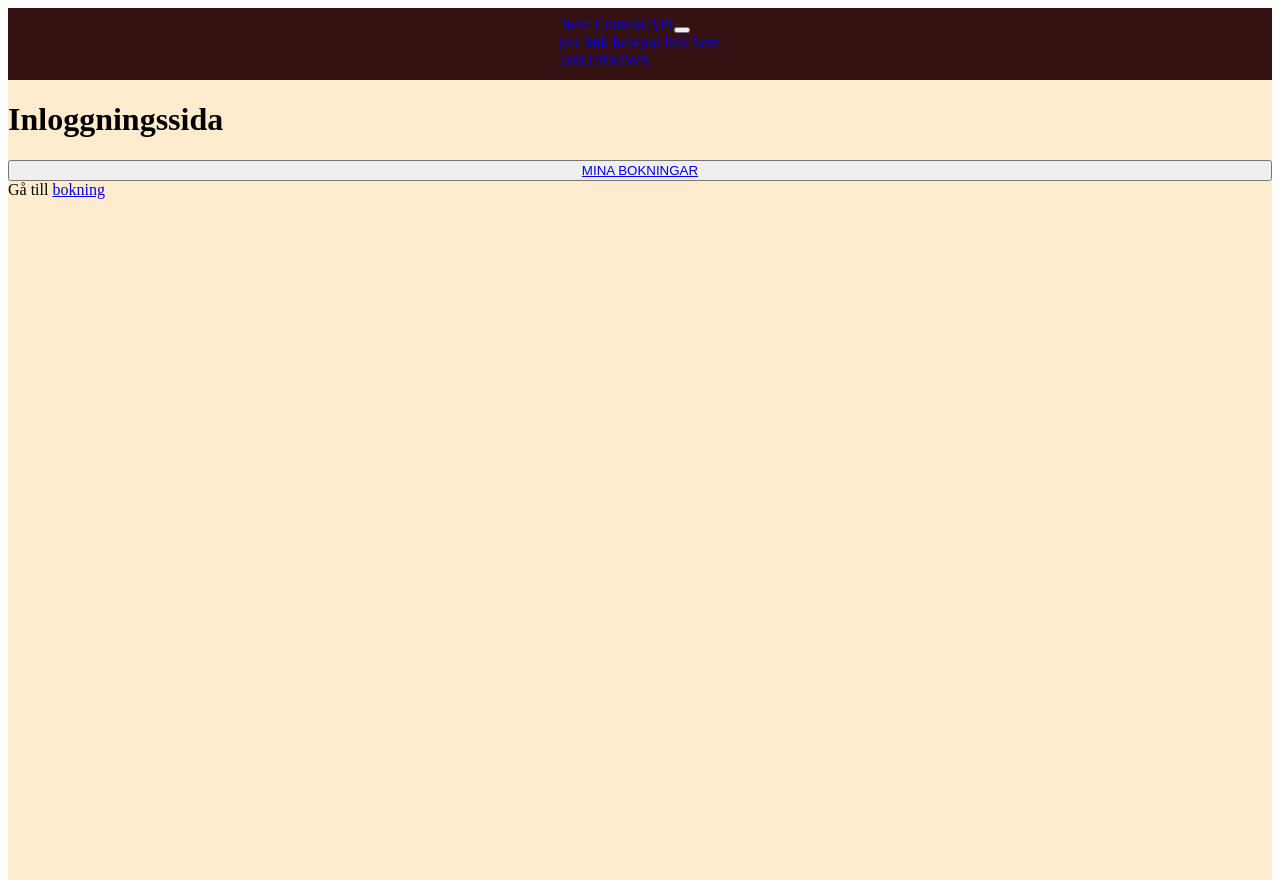
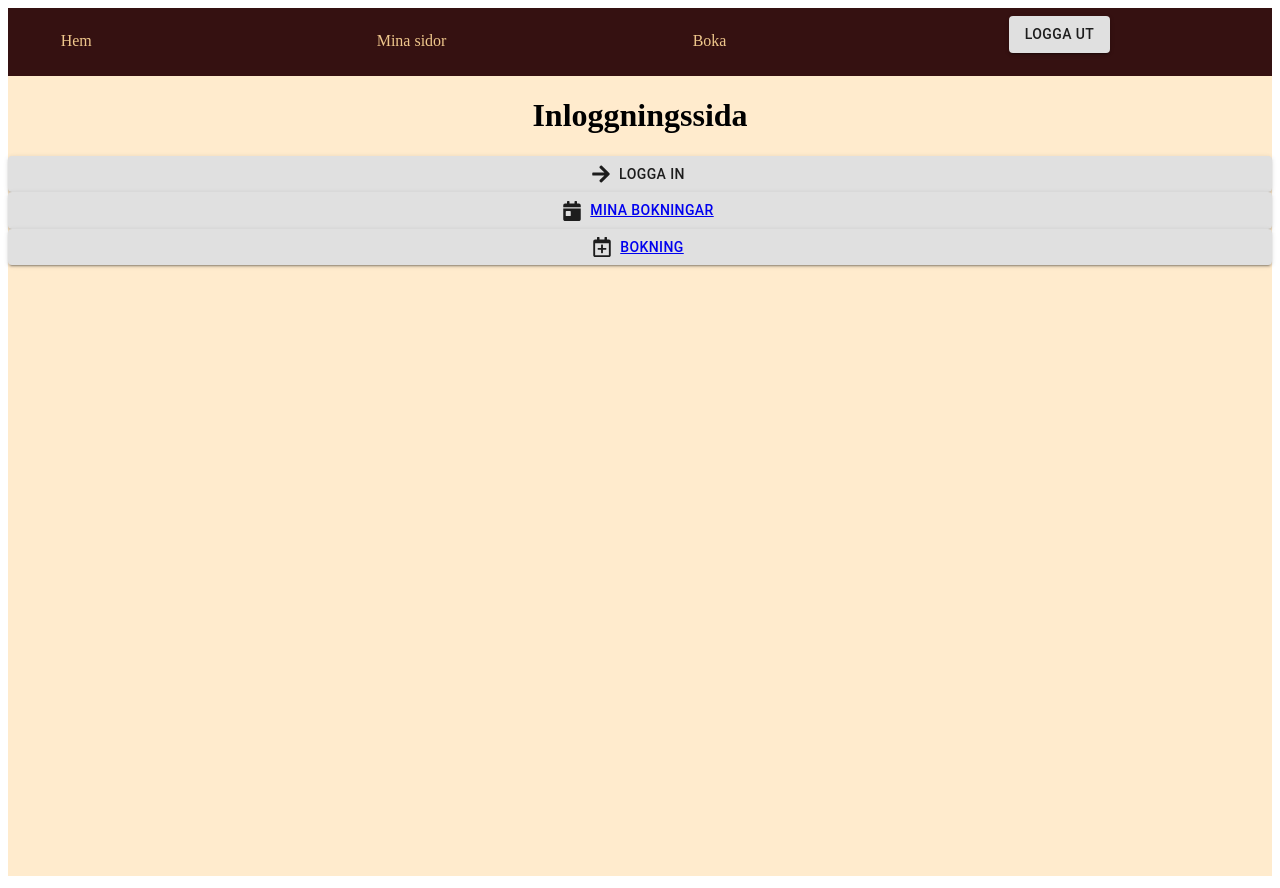
Before and after one commit to isthisthereallife/schoolproject-with-SpringBoot-NextJS, a Next.js app in the folder frontend/: page / in a window 1280 px wide. Built offline with nearby package versions, Linux system fonts and the light colour scheme.

Commit message:
Navbar & mybookings fix

```diff
--- a/frontend/components/context/ActiveUserProvider.jsx
+++ b/frontend/components/context/ActiveUserProvider.jsx
@@ -1,31 +1,25 @@
 import { React, createContext, useReducer } from 'react'
-import { activeUserReducer } from '../../lib/reducers/activeUserReducer'
+import { userReducer } from '../../lib/reducers/activeUserReducer'
 import PropTypes from 'prop-types'
 
 
 // provider provides a context for the user
-export const ActiveUserContext = createContext({
-  userId: 666,
-  firstName: "Hej från activeUserContext i ActiveUserProvider",
-  lastName: "aUp lastname here",
-  bookings: [{}]
-})
+export const ActiveUserContext = createContext()
 
 
 const ActiveUserProvider = ({ children }) => {
-  const [activeUser, activeUserDispatch] = useReducer(activeUserReducer, {
+  const [activeUser, activeUserDispatch] = useReducer(userReducer, {
     userId: 666,
     firstName: "activeUserProvider sent this",
     lastName: "ändrat lastname",
     bookings: [{}]
   })
 
-  console.log("ActiveUserContext", ActiveUserContext)
+  console.log("ActiveUserContext i activeUserProvider: ", ActiveUserContext)
   return (
-    <ActiveUserContext.Provider value={{
-      activeUser,
-      activeUserDispatch
-    }}>
+    <ActiveUserContext.Provider value={{ activeUser,
+      activeUserDispatch }
+    }>
       {children}
     </ActiveUserContext.Provider >
   )
--- a/frontend/components/navbarcomponent.jsx
+++ b/frontend/components/navbarcomponent.jsx
@@ -1,45 +1,53 @@
 import React from 'react'
 import Link from 'next/link'
-import { Navbar, Nav, Container, NavDropdown } from "react-bootstrap";
+import { Button, Grid } from '@material-ui/core';
 import styles from '../styles/Navbar.module.css'
+import useActiveUser from '../lib/hooks/useActiveUser'
+import { USER_ACTIONS } from '../lib/reducers/activeUserReducer'
+
 function Navbarcomponent() {
+  const activeUser = useActiveUser()
 
 
+  console.log("activeUser i navbarcomponent: ", activeUser.activeUser)
   return (
-    <div className={styles.navbar}>
-    <Navbar collapseOnSelect expand="lg" bg="light" variant="light">
-      <Container>
-        <Link href="/">
-          <a className="navbar-brand">Next Context API</a>
-        </Link>
-        <Navbar.Toggle aria-controls="responsive-navbar-nav" />
-        <Navbar.Collapse id="responsive-navbar-nav">
-          <Nav className="me-auto"></Nav>
-          <Nav>
-            <Link href="/about">
-              <a className="nav-link">put link here</a>
-            </Link>
-            <Link href="/contact">
-              <a className="nav-link">put link here</a>
-            </Link>
-            <NavDropdown
-              title={"dropdown".toUpperCase()}
-              id="collasible-nav-dropdown"
-            >
-              <NavDropdown.Item onClick={ console.log('() => value.setLanguageSelected("en")')}>
-                English
-              </NavDropdown.Item>
-              <NavDropdown.Divider />
-              <NavDropdown.Item onClick={console.log('() => value.setLanguageSelected("es")') }>
-                Spanish
-              </NavDropdown.Item>
-            </NavDropdown>
-          </Nav>
-        </Navbar.Collapse>
-      </Container>
-    </Navbar>
-      </div>
+    <>
+      <Grid container className={styles.navbar}>
+        <Grid item xs={2}>
+          <Link item href="/">
+          <p className="navbar-brand">Hem{activeUser.activeUser.firstname}</p>
+          </Link>
+        </Grid>
+
+        <Grid item xs={2}>
+          <Link href="/minabokningar">
+          <p className="nav-link">Mina sidor</p>
+          </Link>
+        </Grid>
+        <Grid item xs={2}>
+          <Link href="/boka">
+            <p className="nav-link">Boka</p>
+          </Link>
+        </Grid>
+        <Grid item xs={2}>
+          <Button onClick={() => logout(activeUser)} variant="contained">Logga ut</Button>
+        </Grid>
+      </Grid>
+    </>
   )
 }
+export function logout(activeUser) {
+  console.log("loggar ut ", activeUser)
 
+    activeUser.activeUserDispatch({
+    payload: {
+      userId: null,
+      firstName: null,
+      lastName: null,
+      bookings: [{}]
+    },
+    type: USER_ACTIONS.LOGOUT
+    })
+    console.log("loggat ut...? ", activeUser)
+}
 export default Navbarcomponent
--- a/frontend/lib/reducers/activeUserReducer.js
+++ b/frontend/lib/reducers/activeUserReducer.js
@@ -6,15 +6,13 @@ export const USER_ACTIONS = {
 export function userReducer(state, action) {
 
   switch (action.type) {
-    case 'login': {
+    case USER_ACTIONS.LOGIN: {
       return {
-        ...state,
         activeUser: action.payload
       }
     }
-    case 'logout': {
+    case USER_ACTIONS.LOGOUT: {
       return {
-        ...state,
         activeUser: null
       }
     }
@@ -25,3 +23,4 @@ export function userReducer(state, action) {
       }
   }
 }
+export default userReducer
--- a/frontend/package.json
+++ b/frontend/package.json
@@ -11,12 +11,14 @@
     "bootstrap": "^5.1.3",
     "date-fns-tz": "^1.2.2",
     "eslint": "^8.6.0",
+    "material-icons": "^1.10.6",
     "next": "^12.0.7",
     "node-fetch": "^3.1.0",
     "react": "^17.0.2",
     "react-bootstrap": "^2.1.0",
     "react-datepicker": "^4.5.0",
     "react-dom": "^17.0.2",
+    "react-icons": "^4.3.1",
     "react-scripts": "5.0.0",
     "swr": "^1.1.2",
     "web-vitals": "^2.1.2"
--- a/frontend/pages/_app.jsx
+++ b/frontend/pages/_app.jsx
@@ -17,6 +17,4 @@ function StadaFint({ Component, pageProps }) {
     </>
   )
 }
-
-
 export default StadaFint
--- a/frontend/pages/index.jsx
+++ b/frontend/pages/index.jsx
@@ -1,15 +1,34 @@
 import React from 'react'
 import Link from 'next/link'
 import styles from '../styles/index.module.css'
+import { USER_ACTIONS } from '../lib/reducers/activeUserReducer'
+import { Button } from '@material-ui/core'
+import { FaRegCalendarPlus, FaCalendarDay, FaArrowRight } from 'react-icons/fa'
 function HomePage() {
+
+
   return <>
   <div className={styles.main}>
     <h1>Inloggningssida</h1>
-    <button><Link href="/minabokningar">MINA BOKNINGAR</Link></button>
-    <div>Gå till <Link href="/booking">bokning</Link></div>
+
+    <Button className={styles.button} variant="contained" startIcon={<FaArrowRight/>}>Logga in</Button>
+    <Button className={styles.button} variant="contained" startIcon={<FaCalendarDay/>}><Link href="/minabokningar">MINA BOKNINGAR</Link></Button>
+    <Button className={styles.button} variant="contained" startIcon={<FaRegCalendarPlus/>}><Link href="/boka">bokning</Link></Button>
     </div>
 
   </>
 }
 
+export function login(activeUser) {
+  activeUser.activeUserDispatch({
+  payload: {
+    userId: "hej",
+    firstName: "nyttnamn",
+    lastName: "kollaaa",
+    bookings: [{}]
+  },
+  type: USER_ACTIONS.LOGIN
+  })
+  console.log("loggat in ", activeUser.activeUser.firstname)
+}
 export default HomePage
--- a/frontend/pages/minabokningar.jsx
+++ b/frontend/pages/minabokningar.jsx
@@ -1,8 +1,12 @@
 import React from 'react'
 
 import Minabokningarcomponent from '../components/minabokningarcomponent'
-
+import useActiveUser from '../lib/hooks/useActiveUser'
+let id = 0;
 function BookingPage(userBookings) {
+  const activeUser = useActiveUser()
+  id = activeUser.userId
+  console.log(id)
 return (
   <>
   <Minabokningarcomponent data={userBookings}/>
--- a/frontend/styles/index.module.css
+++ b/frontend/styles/index.module.css
@@ -3,4 +3,8 @@
   flex-direction:column;
   background-color: blanchedalmond;
   height:100vh;
+  text-align: center;
 }
+.button{
+  margin-bottom:40px;
+}
```
Also changed, not shown: frontend/components/minabokningarcomponent.jsx (+17 -20 lines), frontend/styles/minabokningarcomponent.module.css (added, +19 -0 lines), frontend/pages/boka.jsx (renamed from frontend/pages/booking.jsx), 1 other file (tests, documents, lock files or other folders).
